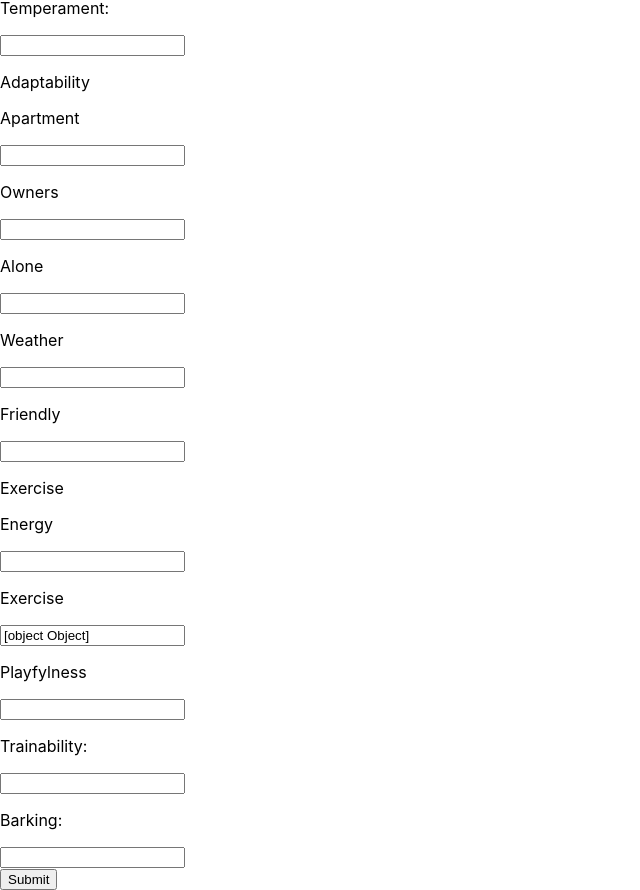
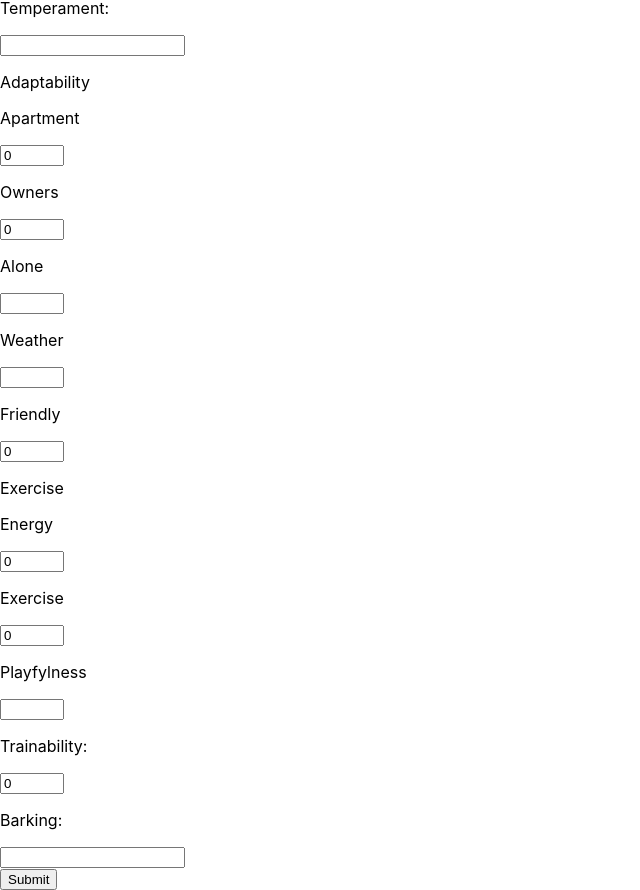
Before and after one commit to apomarn/ccg-frontend, a React (Create React App) app: page /add in a window 1280 px wide. Shown: the part 1394-2284 px from the top of the page, without its empty margins (0-640 px from the left). Built offline with nearby package versions, Linux system fonts and the light colour scheme; no server answers.

Commit message:
includedbreed component html

```diff
--- a/src/pages/Include/IncludeBreed/index.js
+++ b/src/pages/Include/IncludeBreed/index.js
@@ -13,18 +13,18 @@ class IncludeBreed extends Component {
       color: '',
       temperament: '',
       adaptability: {
-        apartment: '',
-        owners: '',
+        apartment: 0,
+        owners: 0,
         alone: '',
-        weather: '',
-        friendly: ''
+        weather: 0,
+        friendly: 0
       },
       exercise: {
-        energy: '',
-        exercise: '',
-        playfulness: ''
+        energy: 0,
+        exercise: 0,
+        playfulness: 0
       },
-      trainability: '',
+      trainability: 0,
       barking: ''
     }
 
@@ -75,7 +75,7 @@ class IncludeBreed extends Component {
     this.setState({ alone: e.target.value })
   }
   onWeatherChange(e) {
-    this.setState({ Wwather: e.target.value })
+    this.setState({ weather: e.target.value })
   }
   onFriendlyChange(e) {
     this.setState({ friendly: e.target.value })
@@ -106,16 +106,16 @@ class IncludeBreed extends Component {
       color: this.state.color,
       temperament: this.state.temperament,
       adaptability: {
-        apartment: this.state.apartment,
-        owners: this.state.owners,
-        alone: this.state.alone,
-        weather: this.state.weather,
-        friendly: this.state.friendly
+        apartment: this.state.adaptability.apartment,
+        owners: this.state.adaptability.owners,
+        alone: this.state.adaptability.alone,
+        weather: this.state.adaptability.weather,
+        friendly: this.state.adaptability.friendly
       },
       exercise: {
-        energy: this.state.energy,
-        exercise: this.state.exercise,
-        playfulness: this.state.playfulness
+        energy: this.state.exercise.energy,
+        exercise: this.state.exercise.exercise,
+        playfulness: this.state.exercise.playfulness
       },
       trainability: this.state.trainability,
       barking: this.state.barking
@@ -166,28 +166,82 @@ class IncludeBreed extends Component {
               <div>
                 <p>Adaptability</p>
                 <p>Apartment</p>
-                <input type='text' value={this.state.apartment} onChange={this.onApartmentChange}></input>
+                <input
+                  type='number'
+                  min='0'
+                  max='100'
+                  value={this.state.adaptability.apartment}
+                  onChange={this.onApartmentChange}
+                ></input>
                 <p>Owners</p>
-                <input type='text' value={this.state.owners} onChange={this.onOwnersChange}></input>
+                <input
+                  type='number'
+                  min='0'
+                  max='100'
+                  value={this.state.adaptability.owners}
+                  onChange={this.onOwnersChange}
+                ></input>
                 <p>Alone</p>
-                <input type='text' value={this.state.alone} onChange={this.onAloneChange}></input>
+                <input
+                  type='number'
+                  min='0'
+                  max='100'
+                  value={this.state.adaptability.alone}
+                  onChange={this.onAloneChange}
+                ></input>
                 <p>Weather</p>
-                <input type='text' value={this.state.weather} onChange={this.onWeatherChange}></input>
+                <input
+                  type='number'
+                  min='0'
+                  max='100'
+                  value={this.state.adaptability.apartmentweather}
+                  onChange={this.onWeatherChange}
+                ></input>
                 <p>Friendly</p>
-                <input type='text' value={this.state.friendly} onChange={this.onFriendlyChange}></input>
+                <input
+                  type='number'
+                  min='0'
+                  max='100'
+                  value={this.state.adaptability.friendly}
+                  onChange={this.onFriendlyChange}
+                ></input>
               </div>
               <div>
                 <p>Exercise</p>
                 <p>Energy</p>
-                <input type='text' value={this.state.energy} onChange={this.onEnergyChange}></input>
+                <input
+                  type='number'
+                  min='0'
+                  max='100'
+                  value={this.state.exercise.energy}
+                  onChange={this.onEnergyChange}
+                ></input>
                 <p>Exercise</p>
-                <input type='text' value={this.state.exercise} onChange={this.onExerciseChange}></input>
+                <input
+                  type='number'
+                  min='0'
+                  max='100'
+                  value={this.state.exercise.exercise}
+                  onChange={this.onExerciseChange}
+                ></input>
                 <p>Playfylness</p>
-                <input type='text' value={this.state.playfylness} onChange={this.onPlayfylnessChange}></input>
+                <input
+                  type='number'
+                  min='0'
+                  max='100'
+                  value={this.state.exercise.playfylness}
+                  onChange={this.onPlayfylnessChange}
+                ></input>
               </div>
             </div>
             <p>Trainability:</p>
-            <input type='text' value={this.state.trainability} onChange={this.onTrainabilityChange}></input>
+            <input
+              type='number'
+              min='0'
+              max='100'
+              value={this.state.trainability}
+              onChange={this.onTrainabilityChange}
+            ></input>
             <p>Barking:</p>
             <input type='text' value={this.state.barking} onChange={this.onBarkingChange}></input>
             <br></br>
```
